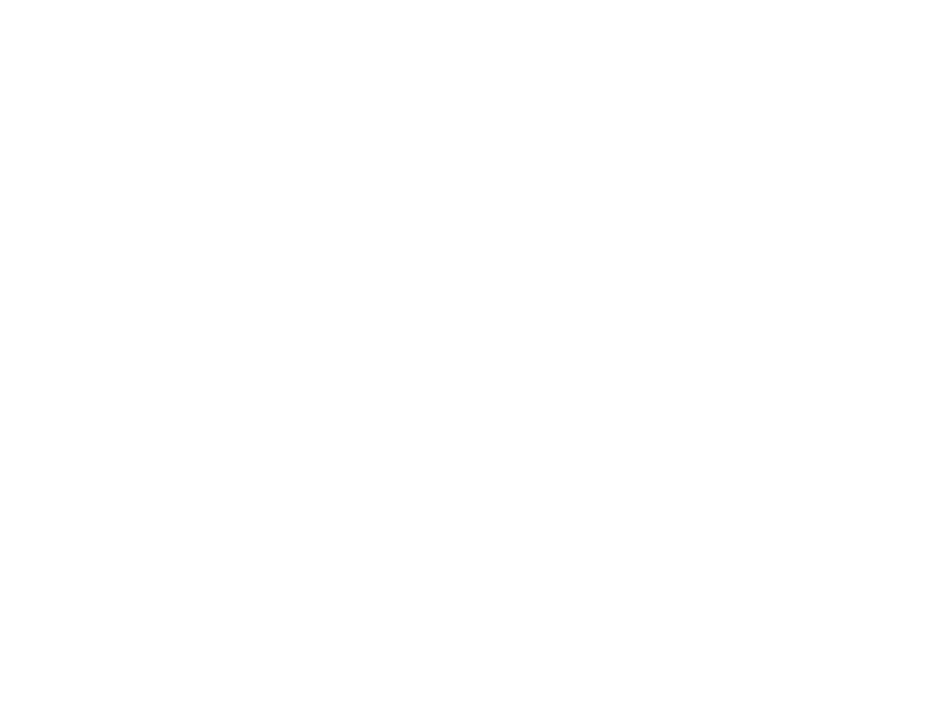
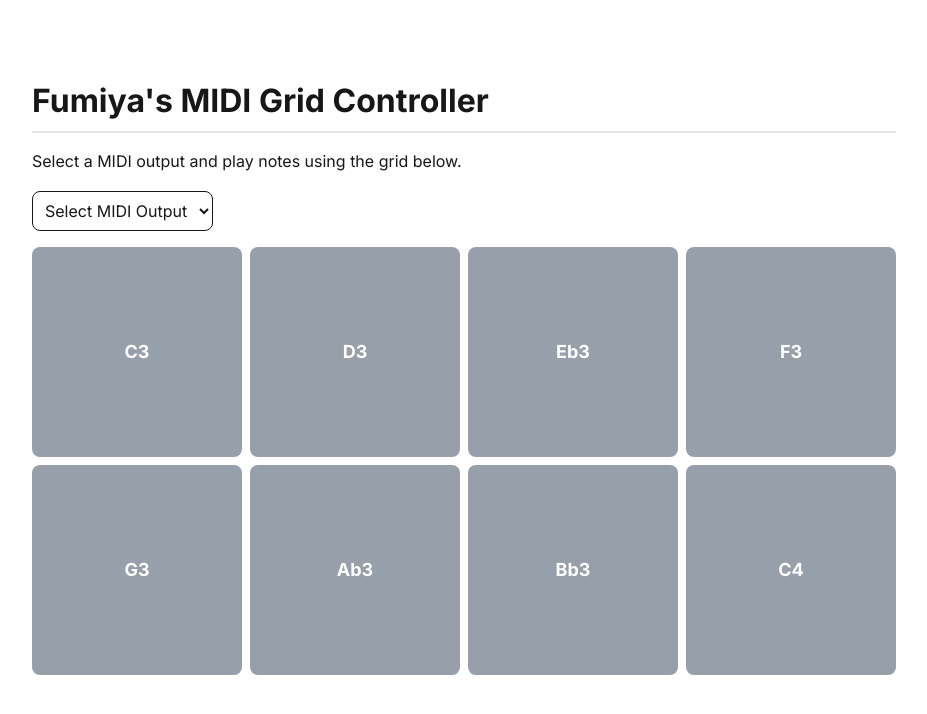
Before and after one commit to ep390/ep390, a Next.js app in the folder website/: page /students/fumiya/hw2 in a window 1280 px wide. Before the commit this address had no page. Shown: the top 714 px of the page, without its empty margins (176-1103 px from the left). Built offline with nearby package versions, Linux system fonts and the light colour scheme.

Commit message:
submit hw2

```diff
--- /dev/null
+++ b/website/app/students/fumiya/hw2/page.jsx
@@ -0,0 +1,87 @@
+'use client'
+
+import { useState } from 'react'
+import styles from '@/app/[...markdown]/markdown.module.css'
+import ModuleFooter from '@/components/ModuleFooter'
+
+import {
+  useMidiContext,
+  useMidiOutputSelection,
+  MidiOutputSelector
+} from '@/components/midi'
+
+export default function MidiPage() {
+  const { error } = useMidiContext();
+  const [isMouseDown, setIsMouseDown] = useState(false);
+
+  return (
+    <div className="container mx-auto px-4 py-8 max-w-4xl">
+      <div
+        className={styles.markdownContent}
+        onMouseDown={() => setIsMouseDown(true)}
+        onMouseUp={() => setIsMouseDown(false)}
+      >
+        <h1>Fumiya's MIDI Grid Controller</h1>
+        <p>Select a MIDI output and play notes using the grid below.</p>
+
+        <div className="mb-4">
+          <MidiOutputSelector />
+        </div>
+
+        <div className="grid grid-cols-4 gap-2 mb-3">
+          <NoteButton noteNumber={48} isMouseDown={isMouseDown} /> {/* C3 */}
+          <NoteButton noteNumber={50} isMouseDown={isMouseDown} /> {/* D3 */}
+          <NoteButton noteNumber={51} isMouseDown={isMouseDown} /> {/* Eb3 */}
+          <NoteButton noteNumber={53} isMouseDown={isMouseDown} /> {/* F3 */}
+          <NoteButton noteNumber={55} isMouseDown={isMouseDown} /> {/* G3 */}
+          <NoteButton noteNumber={56} isMouseDown={isMouseDown} /> {/* Ab3 */}
+          <NoteButton noteNumber={58} isMouseDown={isMouseDown} /> {/* Bb3 */}
+          <NoteButton noteNumber={60} isMouseDown={isMouseDown} /> {/* C4 */}
+        </div>
+        {error && <p className="text-red-500 mt-2">{error}</p>}
+      </div>
+    </div>
+  )
+}
+
+const NOTE_ON = 0x90
+const NOTE_OFF = 0x80
+
+const NOTE_NAMES = ["C", "Db", "D", "Eb", "E", "F", "Gb", "G", "Ab", "A", "Bb", "B"];
+
+function midiToNoteName(midiNumber) {
+  const octave = Math.floor(midiNumber / 12) - 1;
+  const noteIndex = midiNumber % 12;
+  return NOTE_NAMES[noteIndex] + octave;
+}
+
+function NoteButton({ noteNumber = 48, isMouseDown }) { // Default to C3
+  const { selectedOutput } = useMidiOutputSelection();
+
+  function sendNoteOn() {
+    if (!selectedOutput) return;
+    selectedOutput.send([NOTE_ON, noteNumber, 127]);
+  }
+
+  function sendNoteOff() {
+    if (!selectedOutput) return;
+    selectedOutput.send([NOTE_OFF, noteNumber, 0]);
+  }
+
+  function handleMouseEnter() {
+    if (isMouseDown) {
+      sendNoteOn();
+    }
+  }
+
+  return <button
+    onMouseDown={sendNoteOn}
+    onMouseUp={sendNoteOff}
+    onMouseEnter={handleMouseEnter}
+    onMouseLeave={sendNoteOff}
+    disabled={!selectedOutput}
+    className="aspect-square text-white bg-slate-700 rounded-lg hover:bg-slate-600 active:bg-slate-800 disabled:opacity-50 cursor-pointer flex items-center justify-center"
+  >
+    <span className="text-lg font-bold">{midiToNoteName(noteNumber)}</span>
+  </button>
+}
```
